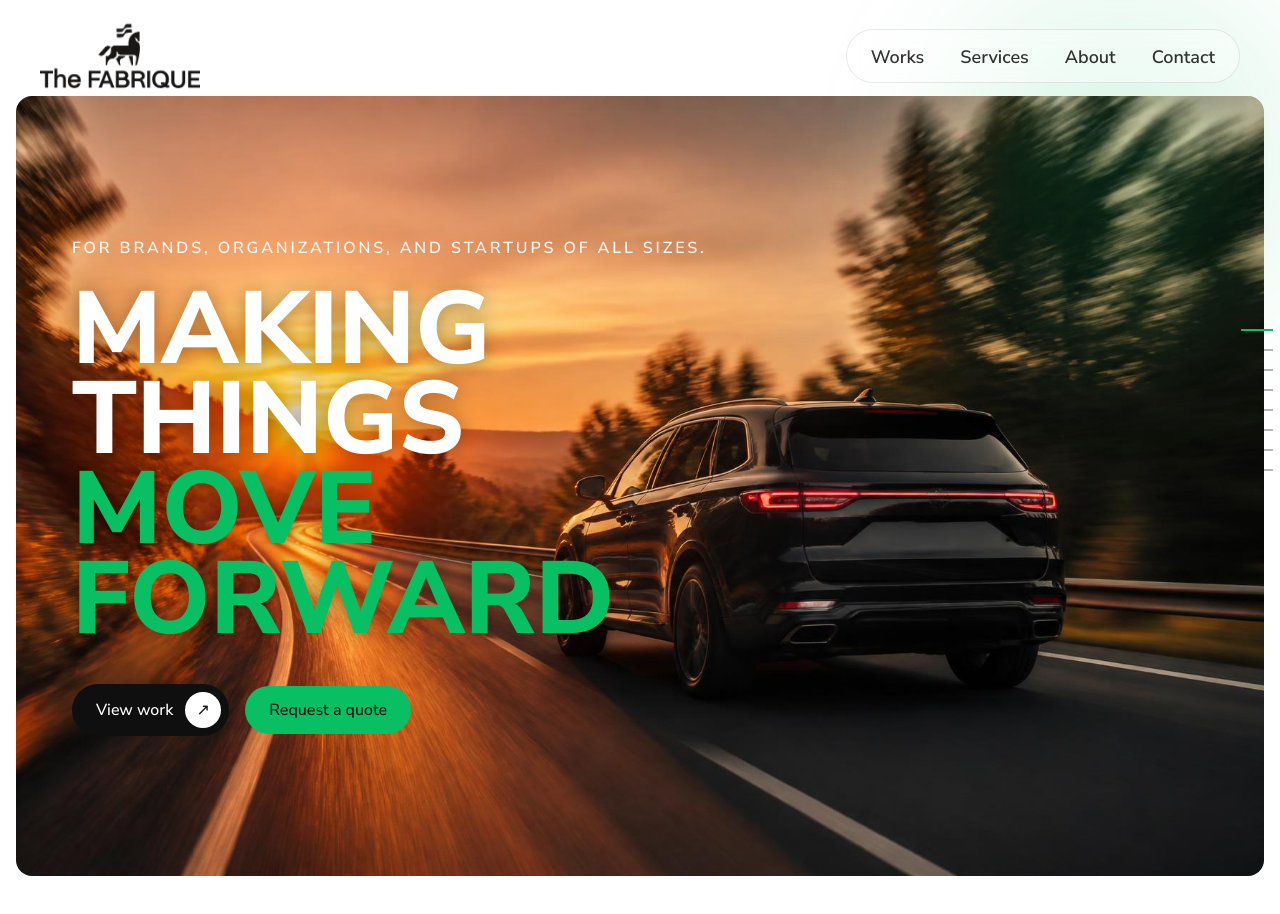
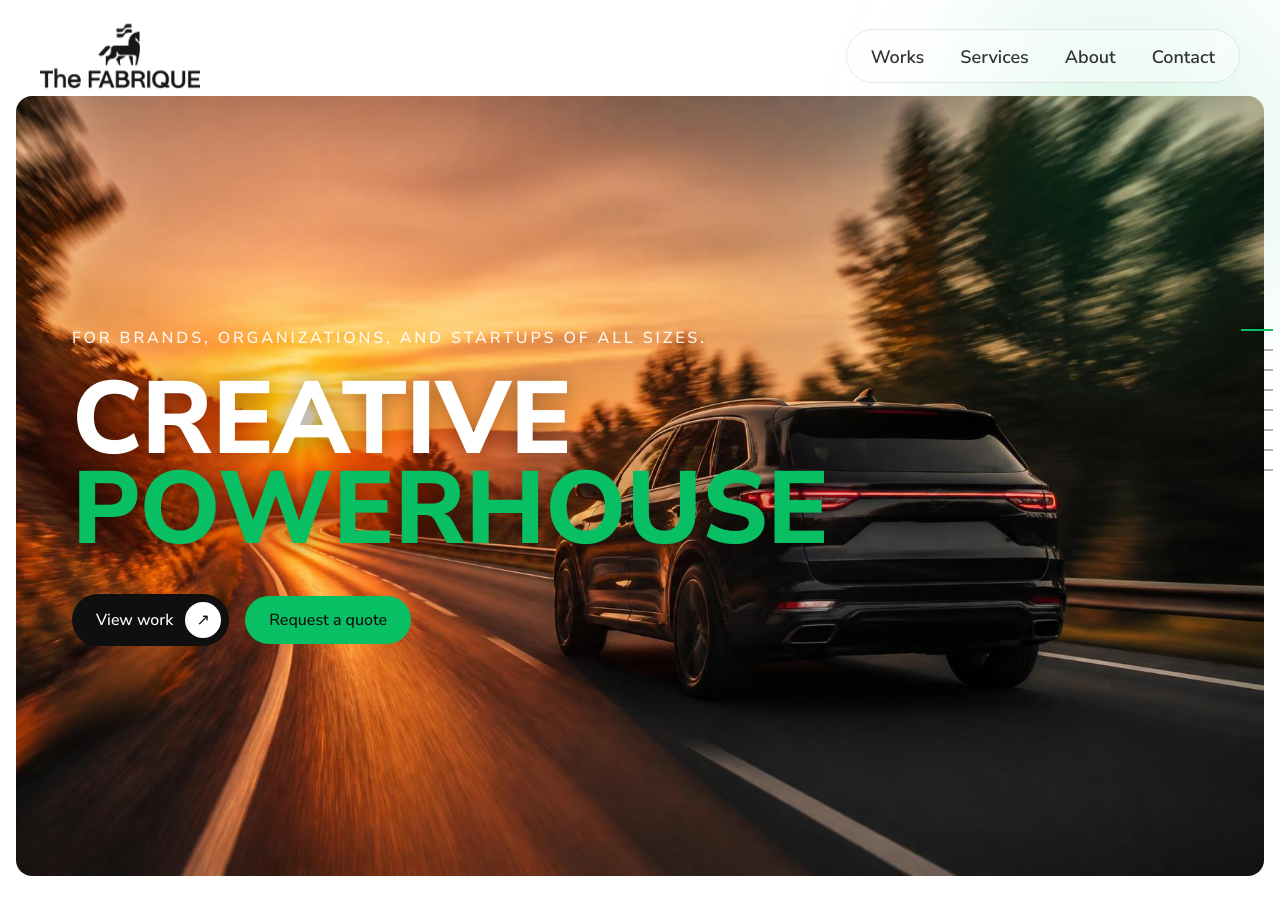
Before and after one commit to ndourmotion-art/thefabrique, a React (Vite) app: page / in a window 1280 px wide. Shown: the top 914 px of the page. Built offline with nearby package versions, Linux system fonts and the light colour scheme; the HTML template or start-up script is replaced by a standard one.

Commit message:
Changes
Co-authored-by: ndourmotion-art <277729954+ndourmotion-art@users.noreply.github.com>

```diff
--- a/src/components/clever/Hero.tsx
+++ b/src/components/clever/Hero.tsx
@@ -23,16 +23,10 @@ export const Hero = () => {
 
             <h1 className="font-display uppercase tracking-tight leading-[0.9]">
               <span className="block font-sans font-black text-background text-[clamp(2.6rem,8vw,6.5rem)] drop-shadow-[0_2px_10px_rgba(0,0,0,0.35)]">
-                Making
-              </span>
-              <span className="block font-sans font-black text-background text-[clamp(2.6rem,8vw,6.5rem)] drop-shadow-[0_2px_10px_rgba(0,0,0,0.35)]">
-                Things
+                Creative
               </span>
               <span className="block font-sans font-black text-accent text-[clamp(2.6rem,8vw,6.5rem)] drop-shadow-[0_2px_10px_rgba(0,0,0,0.35)]">
-                Move
-              </span>
-              <span className="block font-sans font-black text-accent text-[clamp(2.6rem,8vw,6.5rem)] drop-shadow-[0_2px_10px_rgba(0,0,0,0.35)]">
-                Forward
+                Powerhouse
               </span>
             </h1>
 
```
